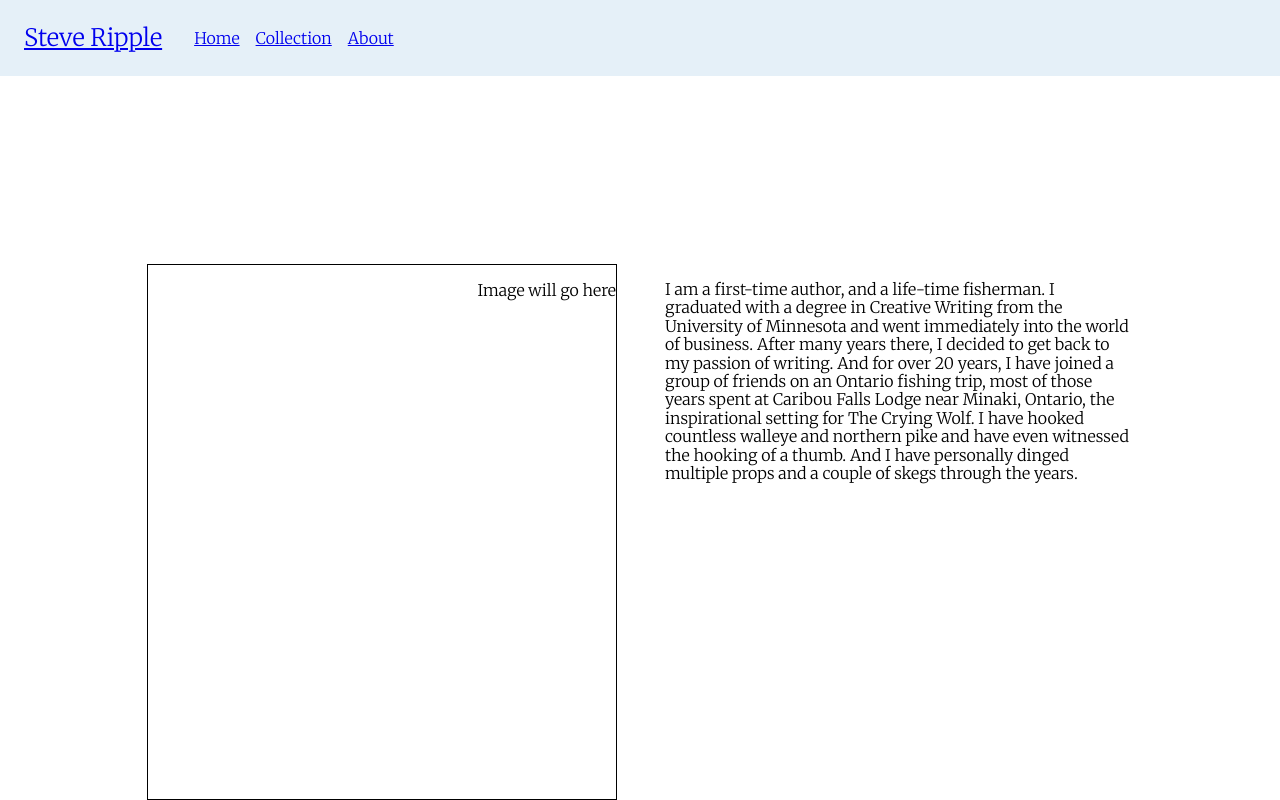
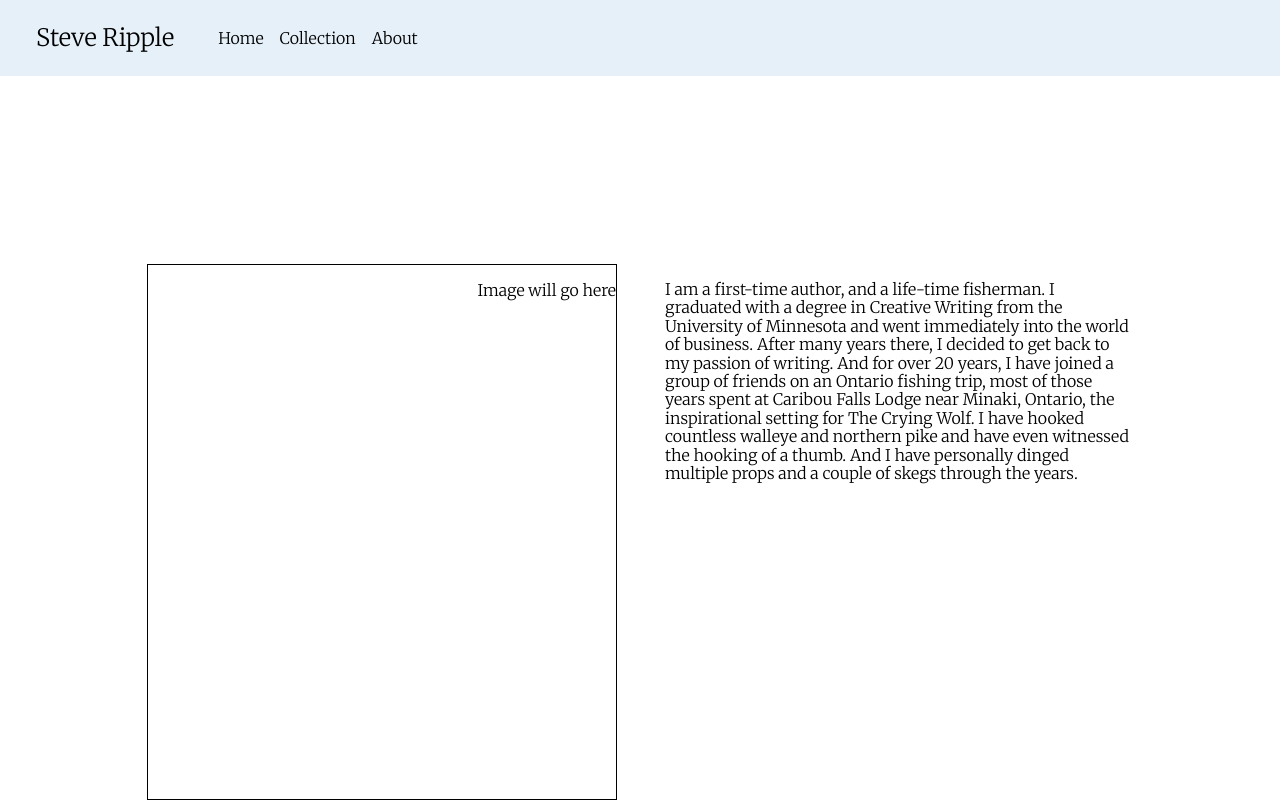
Before and after one commit to hripple46/Steves-Page, a website: page index.html in a window 1280 px wide. Drawn offline with nearby package versions, Linux system fonts and the light colour scheme.

Commit message:
added minor styling to nav bar

```diff
--- a/about.css
+++ b/about.css
@@ -3,6 +3,14 @@ body {
   height: 100%;
   font-family: "Merriweather", serif;
 }
+a:link, a:visited {
+    text-decoration:none;
+   color: black;
+  }
+  .headerElement:hover{
+    background-color: rgba(0, 0, 0, .05);
+  }
+
 
 .container {
   display: grid;
@@ -28,8 +36,9 @@ body {
     display: flex;
 
     align-items: center;
-    margin-right: 0.5em;
-    margin-left: 0.5em;
+    padding-left: .5em;
+    padding-right:.5em;
+
     height: 100%;
   }
   .body{
--- a/style.css
+++ b/style.css
@@ -2,6 +2,14 @@ html,
 body {
   height: 100%;
   font-family: "Merriweather", serif;
+}
+
+a:link, a:visited {
+  text-decoration:none;
+  color: black;
+}
+.headerElement:hover{
+  background-color: rgba(0, 0, 0, .05);
 }
 
 .container {
@@ -31,8 +39,8 @@ body {
 .headerElement {
   display: flex;
   align-items: center;
-  margin-right: 0.5em;
-  margin-left: 0.5em;
+  padding-left: .5em;
+    padding-right:.5em;
   height: 100%;
 }
 #name {
```
